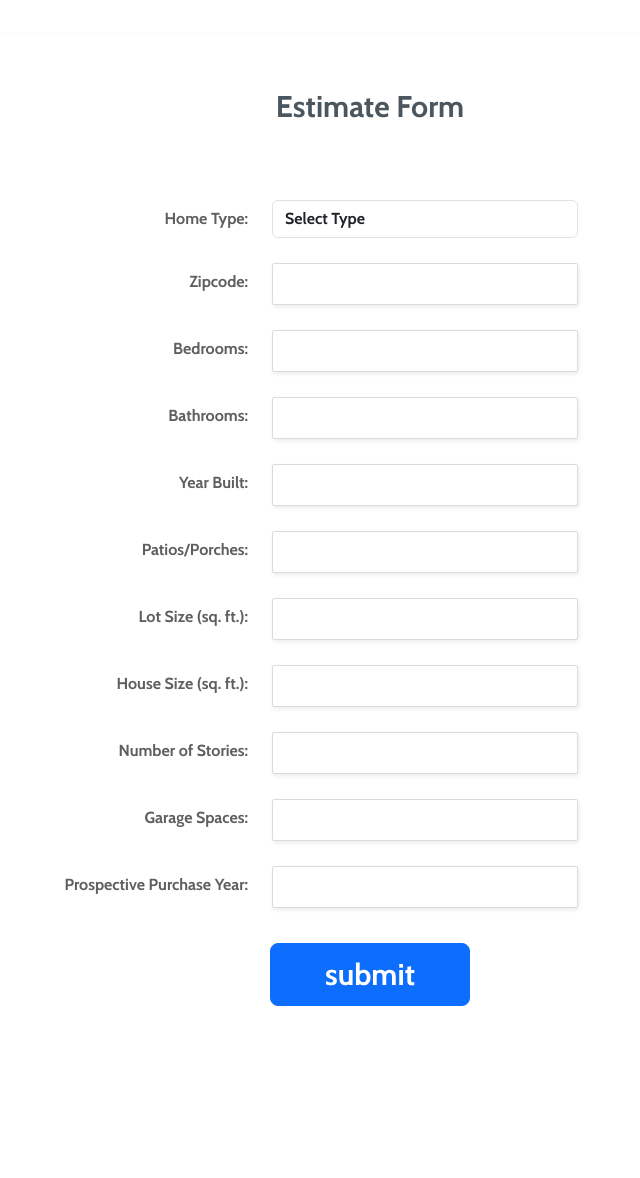
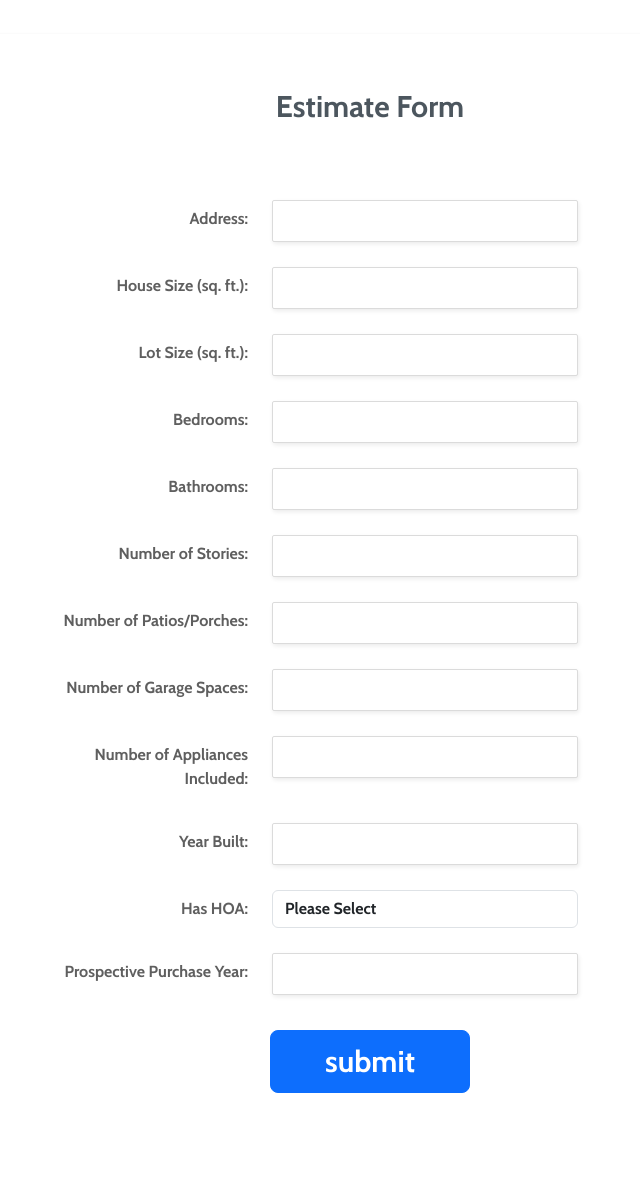
Before and after one commit to calebkress/homescope-release, a Flask app: page /form in a window 1280 px wide. Shown: the part 166-1344 px from the top of the page, without its empty margins (270-910 px from the left). Before the commit the page ends 1172 px from the top, so only its background shows below. Run offline with Flask 3, Linux system fonts and the light colour scheme; some libraries are stand-ins or nearby versions.

Commit message:
updated frontend for new data model

```diff
--- a/frontend/templates/form.html
+++ b/frontend/templates/form.html
@@ -36,26 +36,24 @@
             <form id="myForm" class="custom-form" style="font-family: Cabin, sans-serif;">
                 <h1 style="font-size: 30px;">Estimate Form</h1>
                 <div class="row form-group">
-                    <div class="col-sm-4 col-xl-4 label-column"><label class="col-form-label" for="type-input-field" style="font-size: 16px;">Home Type:</label></div>
+                    <div class="col-sm-4 col-xl-4 label-column"><label class="col-form-label" for="type-input-field" style="font-size: 16px;">Address:</label></div>
                     <div class="col-sm-6 input-column">
-                        <select class="form-control" id="homeType" name="homeType">
-                            <option value="">Select Type</option>
-                            <option value="homeType_Single Family">Single Family</option>
-                            <option value="homeType_MultiFamily">Multi-Family</option>
-                            <option value="homeType_Condo">Condo</option>
-                            <option value="homeType_Townhouse">Townhouse</option>
-                            <option value="homeType_Multiple Occupancy">Multiple Occupancy</option>
-                            <option value="homeType_Mobile / Manufactured">Mobile/Manufactured</option>
-                            <option value="homeType_Vacant Land">Vacant Land</option>
-                        </select>
-                        <div id="homeTypeError" class="text-danger"></div>
+                        <input class="form-control" type="text" id="address" name="address">
+                        <div id="addressError" class="text-danger"></div>
                     </div>
                 </div>
                 <div class="row form-group">
-                    <div class="col-sm-4 col-xl-4 label-column"><label class="col-form-label" for="name-input-field" style="font-size: 16px;">Zipcode:</label></div>
+                    <div class="col-sm-4 col-xl-4 label-column"><label class="col-form-label" for="name-input-field" style="font-size: 16px;">House Size (sq. ft.):</label></div>
                     <div class="col-sm-6 input-column">
-                        <input class="form-control" type="number" id="zipCode" name="zipCode">
-                        <div id="zipCodeError" class="text-danger"></div>
+                        <input class="form-control" type="number" id="houseSize" name="houseSize">
+                        <div id="houseSizeError" class="text-danger"></div>
+                    </div>
+                </div>
+                <div class="row form-group">
+                    <div class="col-sm-4 col-xl-4 label-column"><label class="col-form-label" for="name-input-field" style="font-size: 16px;">Lot Size (sq. ft.):</label></div>
+                    <div class="col-sm-6 input-column">
+                        <input class="form-control" type="number" id="lotSize" name="lotSize">
+                        <div id="lotSizeError" class="text-danger"></div>
                     </div>
                 </div>
                 <div class="row form-group">
@@ -73,6 +71,34 @@
                     </div>
                 </div>
                 <div class="row form-group">
+                    <div class="col-sm-4 col-xl-4 label-column"><label class="col-form-label" for="name-input-field" style="font-size: 16px;">Number of Stories:</label></div>
+                    <div class="col-sm-6 input-column">
+                        <input class="form-control" type="number" id="numStories" name="numStories">
+                        <div id="numStoriesError" class="text-danger"></div>
+                    </div>
+                </div>
+                <div class="row form-group">
+                    <div class="col-sm-4 col-xl-4 label-column"><label class="col-form-label" for="name-input-field" style="font-size: 16px;"> Number of Patios/Porches:</label></div>
+                    <div class="col-sm-6 input-column">
+                        <input class="form-control" type="number" id="patiosPorches" name="patiosPorches">
+                        <div id="patiosPorchesError" class="text-danger"></div>
+                    </div>
+                </div>
+                <div class="row form-group">
+                    <div class="col-sm-4 col-xl-4 label-column"><label class="col-form-label" for="name-input-field" style="font-size: 16px;">Number of Garage Spaces:</label></div>
+                    <div class="col-sm-6 input-column">
+                        <input class="form-control" type="number" id="garageSpaces" name="garageSpaces">
+                        <div id="garageSpacesError" class="text-danger"></div>
+                    </div>
+                </div>
+                <div class="row form-group">
+                    <div class="col-sm-4 col-xl-4 label-column"><label class="col-form-label" for="name-input-field" style="font-size: 16px;">Number of Appliances Included:</label></div>
+                    <div class="col-sm-6 input-column">
+                        <input class="form-control" type="number" id="appliances" name="appliances">
+                        <div id="appliancesError" class="text-danger"></div>
+                    </div>
+                </div>
+                <div class="row form-group">
                     <div class="col-sm-4 col-xl-4 label-column"><label class="col-form-label" for="name-input-field" style="font-size: 16px;">Year Built:</label></div>
                     <div class="col-sm-6 input-column">
                         <input class="form-control" type="number" id="yearBuilt" name="yearBuilt">
@@ -80,38 +106,14 @@
                     </div>
                 </div>
                 <div class="row form-group">
-                    <div class="col-sm-4 col-xl-4 label-column"><label class="col-form-label" for="name-input-field" style="font-size: 16px;">Patios/Porches:</label></div>
+                    <div class="col-sm-4 col-xl-4 label-column"><label class="col-form-label" for="type-input-field" style="font-size: 16px;">Has HOA:</label></div>
                     <div class="col-sm-6 input-column">
-                        <input class="form-control" type="number" id="patiosPorches" name="patiosPorches">
-                        <div id="patiosPorchesError" class="text-danger"></div>
-                    </div>
-                </div>
-                <div class="row form-group">
-                    <div class="col-sm-4 col-xl-4 label-column"><label class="col-form-label" for="name-input-field" style="font-size: 16px;">Lot Size (sq. ft.):</label></div>
-                    <div class="col-sm-6 input-column">
-                        <input class="form-control" type="number" id="lotSize" name="lotSize">
-                        <div id="lotSizeError" class="text-danger"></div>
-                    </div>
-                </div>
-                <div class="row form-group">
-                    <div class="col-sm-4 col-xl-4 label-column"><label class="col-form-label" for="name-input-field" style="font-size: 16px;">House Size (sq. ft.):</label></div>
-                    <div class="col-sm-6 input-column">
-                        <input class="form-control" type="number" id="houseSize" name="houseSize">
-                        <div id="houseSizeError" class="text-danger"></div>
-                    </div>
-                </div>
-                <div class="row form-group">
-                    <div class="col-sm-4 col-xl-4 label-column"><label class="col-form-label" for="name-input-field" style="font-size: 16px;">Number of Stories:</label></div>
-                    <div class="col-sm-6 input-column">
-                        <input class="form-control" type="number" id="numStories" name="numStories">
-                        <div id="numStoriesError" class="text-danger"></div>
-                    </div>
-                </div>
-                <div class="row form-group">
-                    <div class="col-sm-4 col-xl-4 label-column"><label class="col-form-label" for="name-input-field" style="font-size: 16px;">Garage Spaces:</label></div>
-                    <div class="col-sm-6 input-column">
-                        <input class="form-control" type="number" id="garageSpaces" name="garageSpaces">
-                        <div id="garageSpacesError" class="text-danger"></div>
+                        <select class="form-control" id="hasHoa" name="hasHoa">
+                            <option value="">Please Select</option>
+                            <option value="yesHoa">Yes</option>
+                            <option value="noHoa">No</option>
+                        </select>
+                        <div id="hasHoaError" class="text-danger"></div>
                     </div>
                 </div>
                 <div class="row form-group">
```
